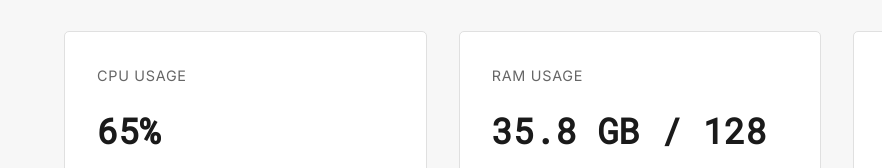
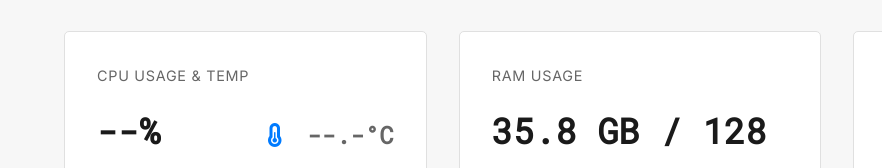
Before and after one commit to hacker8856/minimalist-dashboard, a plain HTML site: page frontend/index.html in a window 1280 px wide. Shown: the part 632-800 px from the top of the page, 0-882 px from the left. Drawn offline with Linux system fonts and the light colour scheme.

Commit message:
new cpu card

```diff
--- a/frontend/index.html
+++ b/frontend/index.html
@@ -53,11 +53,19 @@
                 </div>
             </div>
 
-            <div class="metric-card">
-                <div class="metric-label">CPU Usage</div>
-                <div class="metric-value" id="cpu-usage">65%</div>
+            <div class="metric-card" id="cpu-card">
+                <div class="metric-label">CPU Usage & Temp</div>
+                <div class="cpu-main-stats">
+                    <div class="cpu-usage-value">
+                        <span class="metric-value" id="cpu-usage">--%</span>
+                    </div>
+                    <div class="cpu-temp-value">
+                        <i class="fas fa-thermometer-half"></i>
+                        <span id="cpu-temp">--.-°C</span>
+                    </div>
+                </div>
                 <div class="progress-bar-container">
-                    <div class="progress-bar" style="width: 65%;"></div>
+                    <div class="progress-bar" id="cpu-progress-bar"></div>
                 </div>
             </div>
 
@@ -192,9 +200,13 @@
             if (element) { element.style.width = value; }
         }
 
-        // CPU Usage
+        // --- CPU Usage & Temp ---
         updateTextContent('#cpu-usage', data.cpu.usage);
-        updateProgressBar('#cpu-usage + .progress-bar-container .progress-bar', data.cpu.usage);
+        updateTextContent('#cpu-temp', data.cpu.temp);
+        const cpuProgressBar = document.querySelector('#cpu-progress-bar');
+        if (cpuProgressBar) {
+            cpuProgressBar.style.width = data.cpu.usage;
+        }
 
         // RAM Usage
         updateTextContent('#ram-usage', `${data.ram.used} / ${data.ram.total} (${data.ram.percent})`);
--- a/frontend/style.css
+++ b/frontend/style.css
@@ -113,6 +113,26 @@ body { font-family: var(--font-family-main); color: var(--primary-text-color); b
     font-size: 1.1rem;
 }
 
+.cpu-main-stats {
+    display: flex;
+    justify-content: space-between;
+    align-items: baseline;
+    flex-grow: 1;
+    padding-bottom: var(--spacing-unit);
+}
+
+.cpu-temp-value {
+    font-family: var(--font-family-mono);
+    font-size: 1.5rem;
+    font-weight: 700;
+    color: var(--secondary-text-color);
+}
+
+.cpu-temp-value .fas {
+    margin-right: 8px;
+    color: var(--accent-color);
+}
+
 /* Responsive Design */
 @media (max-width: 900px) {
     .metric-card.large-card { grid-column: span 1; }
```
